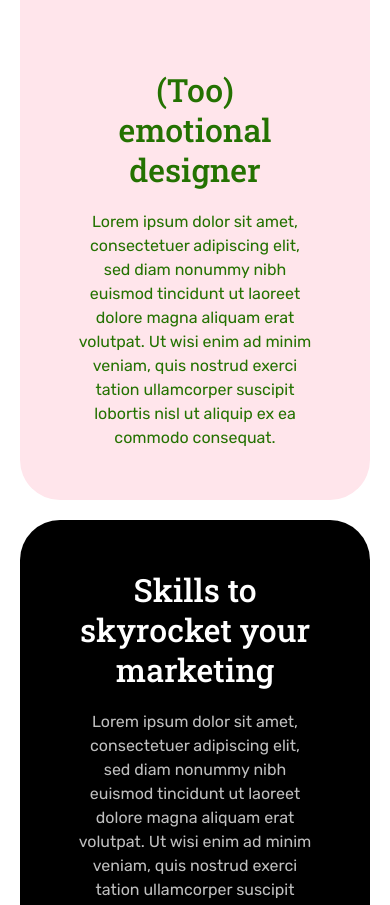
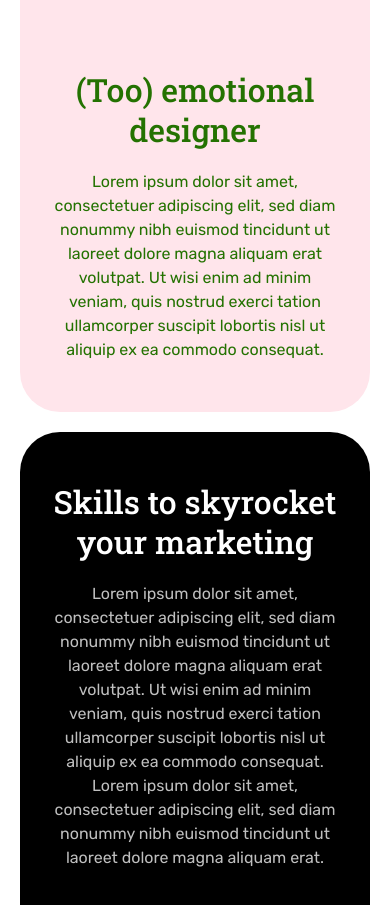
Before and after one commit to WoutervanderLaan/Freck-Studio-NextJS, a Next.js app: page / in a window 390 px wide. Shown: the part 1343-2248 px from the top of the page. Built offline with nearby package versions, Linux system fonts and the light colour scheme; a web font is replaced by a local one.

Commit message:
removed autofocus; changed padding on cards

```diff
--- a/src/components/ContactOverlay.tsx
+++ b/src/components/ContactOverlay.tsx
@@ -32,7 +32,7 @@ const ContactOverlay = () => {
                     exit={{ opacity: 0 }}
                     className="fixed top-0 left-0 h-[100dvh] overflow-auto w-full bg-blue z-20 flex flex-col md:bg-black/50 md:items-center md:justify-center pointer-events-auto"
                 >
-                    <FocusScope contain autoFocus restoreFocus>
+                    <FocusScope contain autoFocus={false} restoreFocus>
                         <Card
                             backgroundColor="bg-tranparent md:bg-blue"
                             className="relative text-purple h-max w-full rounded-none md:flex md:flex-col md:items-center md:justify-center md:w-fit md:h-fit md:rounded-custom md:mt-20"
--- a/src/components/Navbar.tsx
+++ b/src/components/Navbar.tsx
@@ -51,7 +51,7 @@ const Navbar = () => {
 
     return (
         <>
-            <FocusScope contain={isMenuDropdownOpen === true}>
+            <FocusScope contain={isMenuDropdownOpen === true} autoFocus={false}>
                 <nav className="z-20 fixed top-0 w-full flex md:static">
                     <motion.div
                         className="absolute w-full h-full top-0 left-0 md:hidden"
--- a/src/components/sections/WhyFreck.tsx
+++ b/src/components/sections/WhyFreck.tsx
@@ -35,7 +35,7 @@ const WhyFreck = () => (
                     />
                 </video>
             </div>
-            <div className="text-center flex flex-col justify-between h-fit gap-5 md:gap-8 lg:gap-5 px-14">
+            <div className="text-center flex flex-col justify-between h-fit gap-5 md:gap-8 lg:gap-5 px-8 md:px-14">
                 <h3 className="text-lg-variant font-medium font-serif md:text-xl lg:text-lg-variant xl:text-2xl">
                     (Too) emotional designer
                 </h3>
@@ -54,7 +54,7 @@ const WhyFreck = () => (
             className="w-full text-white flex flex-col justify-evenly flex-1 overflow-hidden"
             padding={false}
         >
-            <div className="text-center flex flex-col gap-5 md:gap-8 lg:gap-5 px-14">
+            <div className="text-center flex flex-col gap-5 md:gap-8 lg:gap-5 px-8 md:px-14">
                 <h3 className="text-lg-variant font-medium font-serif md:text-xl lg:text-lg-variant xl:text-2xl">
                     Skills to skyrocket your marketing
                 </h3>
```
